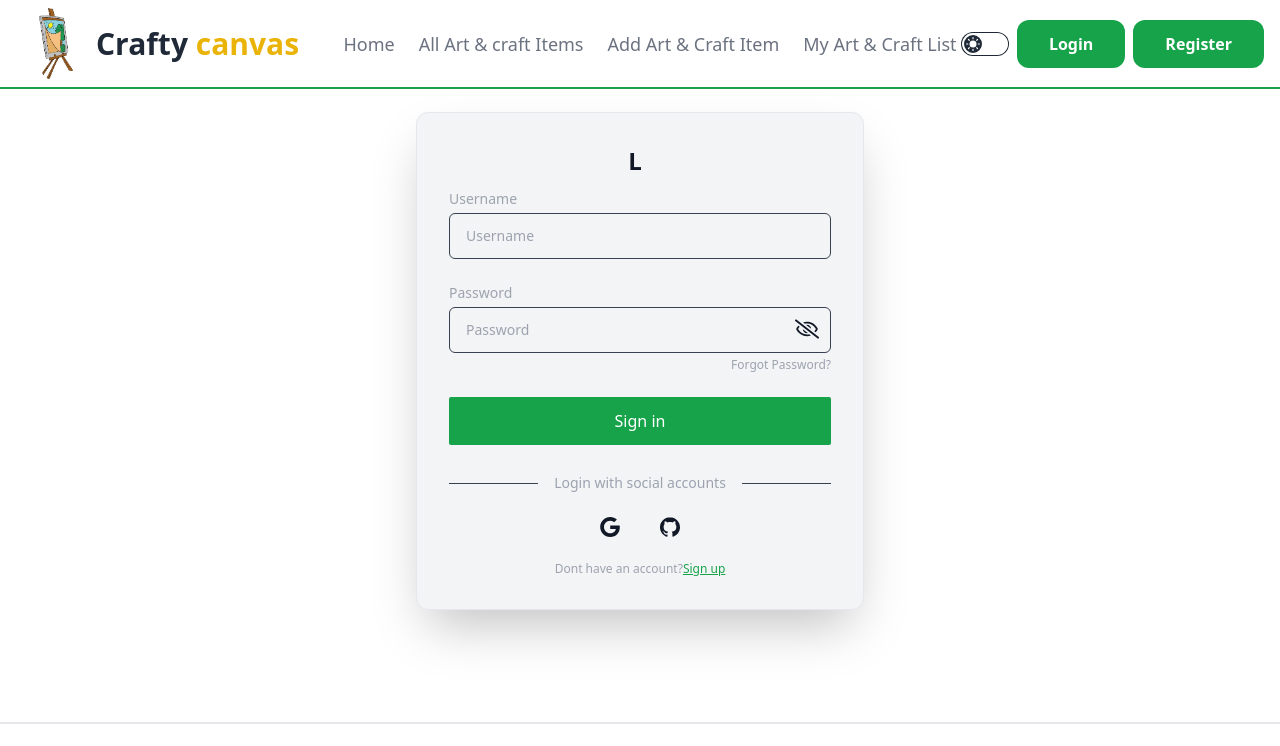
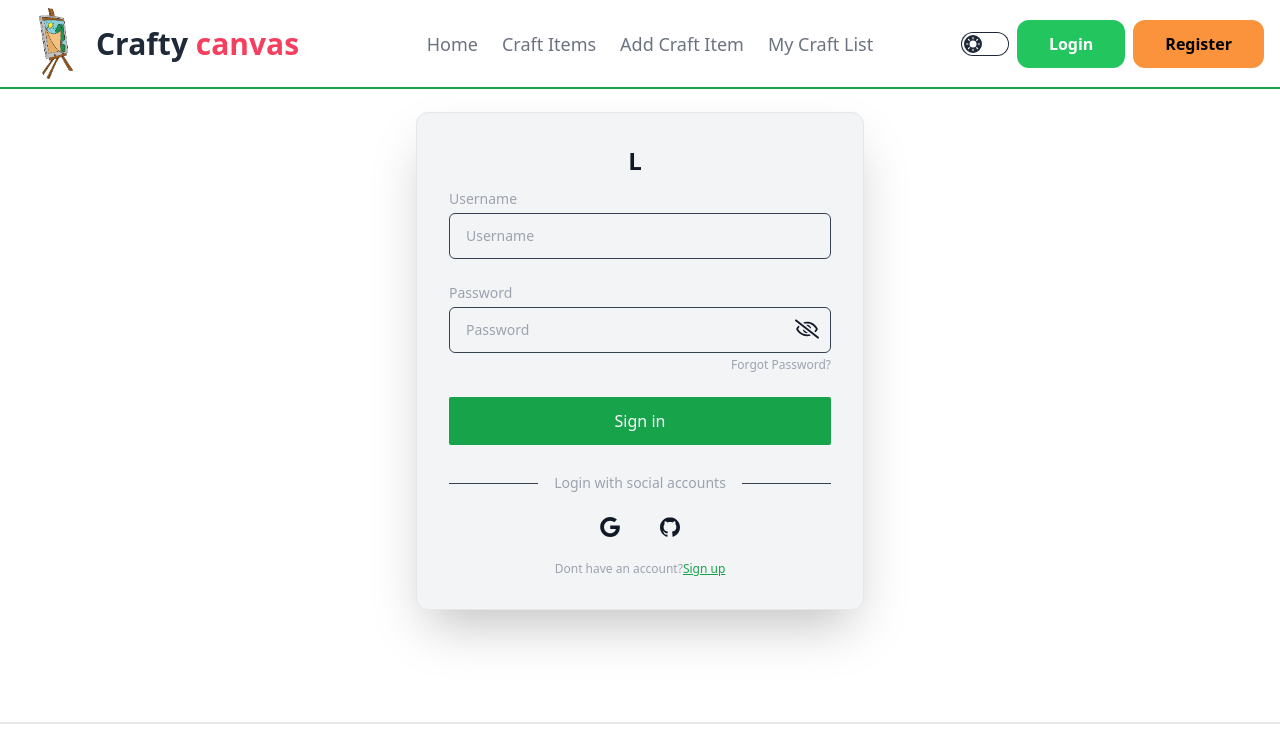
Before and after one commit to Arittro7/crafty-canvas-client, a React (Vite) app: page /login in a window 1280 px wide. Shown: the top 746 px of the page. Built offline with nearby package versions, Linux system fonts and the light colour scheme; no server answers.

Commit message:
add cart

```diff
--- a/index.html
+++ b/index.html
@@ -2,7 +2,7 @@
 <html lang="en" data-theme="light">
   <head>
     <meta charset="UTF-8" />
-    <link rel="icon" type="image/svg+xml" href="/public/favicon.png" />
+    <link rel="icon" type="image/svg+xml" href="/public/logo.png" />
     <meta name="viewport" content="width=device-width, initial-scale=1.0" />
     <title>Crafty Canvas</title>
   </head>
--- a/src/components/AddArts/AddArts.jsx
+++ b/src/components/AddArts/AddArts.jsx
@@ -24,8 +24,6 @@ const AddArts = () => {
         const processing_time = form.processing_time.value;
         const stockStatus = form.stockStatus.value;
         const artItem = { email, Name, image_url, item_name, subcategory_Name, description, price, rating, customization, processing_time, stockStatus }
-        // console.log(artItem);
-        // console.log(subcategory_Name);
 
         fetch('https://crud-operaion.vercel.app/arts', {
             method: 'post',
@@ -63,7 +61,7 @@ const AddArts = () => {
                     />
                 </h1>
             </div>
-            <form onSubmit={handleAddItem} className="space-y-6 max-w-3xl mx-auto dark:bg-slate-600 light:bg-white shadow-2xl p-10 border rounded-lg">
+            <form onSubmit={handleAddItem} className="space-y-6 max-w-3xl mx-auto bg-gray-300 light:bg-white shadow-2xl p-10 border rounded-lg">
                 <div className="flex items-center lg:flex-row flex-col gap-9">
                     <div className="space-y-1 text-sm w-full">
                         <label htmlFor="Email" className="block text-lg font-semibold text-gray-400 ">User Email
@@ -86,10 +84,7 @@ const AddArts = () => {
                     </div>
                 </div>
                 <div className="flex items-center lg:flex-row flex-col gap-9">
-                    {/* <div className="space-y-1 text-sm w-full">
-                        <label htmlFor="subcategory_Name" className="block text-lg font-semibold text-gray-400"></label>
-                        <input type='text' required name="subcategory_Name" id="subcategory_Name" placeholder="subcategory_Name" className="w-full px-4 py-3 rounded-md border-gray-700 text-gray-900 bg-gray-100  focus:border-violet-400 border" />
-                    </div> */}
+
                     <div className="space-y-1 text-sm w-full">
                         <label htmlFor="stockStatus" className="block text-lg font-semibold text-gray-400">subcategory_Name</label>
                         <select name="subcategory_Name" id="subcategory_Name" className="border border-gray-700 p-3 rounded-lg w-full">
@@ -117,10 +112,7 @@ const AddArts = () => {
                     </div>
                 </div>
                 <div className="flex items-center lg:flex-row flex-col gap-9">
-                    {/* <div className="space-y-1 text-sm w-full">
-                        <label htmlFor="customization" className="block  text-lg font-semibold text-gray-400">customization</label>
-                        <input type='text' required name="customization" id="customization" placeholder="yes or no" className="w-full px-4 py-3 rounded-md border-gray-700 text-gray-900 bg-gray-100  focus:border-violet-400 border" />
-                    </div> */}
+
                     <div className="space-y-1 text-sm w-full">
                         <label htmlFor="customization" className="block text-lg font-semibold text-gray-400">customization</label>
                         <select name="customization" id="customization" className="border border-gray-700 p-3 rounded-lg w-full">
@@ -133,10 +125,7 @@ const AddArts = () => {
                         <input type='text' required name="processing_time" id=" processing_time" placeholder=" processing_time" className="w-full px-4 py-3 rounded-md border-gray-700 text-gray-900 bg-gray-100  focus:border-violet-400 border" />
                     </div>
                 </div>
-                {/* <div className="space-y-1 text-sm w-1/2">
-                    <label htmlFor="stockStatus" className="block text-lg font-semibold text-gray-400"> stockStatus</label>
-                    <input type='text' name="stockStatus" id=" stockStatus" placeholder="example- In stock or Made to Order" required className="w-full px-4 py-3 rounded-md border-gray-700 text-gray-900 bg-gray-100 focus:border-violet-400 border" />
-                </div> */}
+
                 <div className="space-y-1 text-sm w-full">
                         <label htmlFor="stockStatus" className="block text-lg font-semibold text-gray-400">stockStatus</label>
                         <select name="stockStatus" id="stockStatus" className="border border-gray-700 p-3 rounded-lg w-full">
@@ -146,7 +135,7 @@ const AddArts = () => {
                     </div>
 
 
-                <button className="block w-full p-3 text-center rounded-sm text-white bg-green-600">Add to website</button>
+                <button className="block w-full p-3 text-center rounded-sm text-white bg-green-600">Add to Database</button>
             </form>
         </div>
     );
--- a/src/components/Navbar.jsx
+++ b/src/components/Navbar.jsx
@@ -6,7 +6,6 @@ import { CgMail } from "react-icons/cg";
 import { IoIosLogOut } from "react-icons/io";
 import { Tooltip } from 'react-tooltip'
 import { toast } from "react-toastify";
-// import myArt from '../../public/favicon.png'
 import myArt from '../../public/logo.png'
 
 
@@ -15,7 +14,7 @@ const Navbar = () => {
     const [openProfile, setOpenProfile] = useState(false)
     const [open, setOpen] = useState(false)
 
-    const hangleLogOut = () => {
+    const handleLogOut = () => {
         logOut()
         toast('log out successfully')
     }
@@ -38,16 +37,16 @@ const Navbar = () => {
                 <Link to={'/'} className="navbar-start flex items-center">
                     <img className="w-10 md:w-20" src={myArt} alt="" />
                     <p className="text-2xl md:text-3xl font-bold cursor-pointer">
-                        Crafty <span className="text-yellow-500">canvas</span></p>
+                        Crafty <span className="text-rose-500">canvas</span></p>
                 </Link>
 
 
                 <div className={`navbar-center md:flex md:items-center md:static absolute transition-all z-[-1] md:z-auto left-0  bg-white md:bg-transparent w-full md:w-auto  md:py-0 text-gray-500  py-4 top-16 ${open ? 'block' : 'hidden'} duration-500 md:shadow-none shadow-xl`}>
                     <ul className="text-lg font-medium flex lg:flex-row flex-col md:space-y-0 md:space-x-6 space-x-0 space-y-4 py-4 pl-5">
                         <li><NavLink to={'/'} style={styleNav}>Home</NavLink></li>
-                        <li><NavLink to={'/allArts'} style={styleNav}>All Art & craft Items</NavLink></li>
-                        <li><NavLink to={'/AddArts'} style={styleNav}>Add Art & Craft Item</NavLink></li>
-                        <li><NavLink to={'/myArts'} style={styleNav}>My Art & Craft List</NavLink></li>
+                        <li><NavLink to={'/allArts'} style={styleNav}>Craft Items</NavLink></li>
+                        <li><NavLink to={'/AddArts'} style={styleNav}>Add Craft Item</NavLink></li>
+                        <li><NavLink to={'/myArts'} style={styleNav}>My Craft List</NavLink></li>
                     </ul>
                 </div>
 
@@ -85,7 +84,7 @@ const Navbar = () => {
 
                                         <div className="flex items-center gap-3 my-4  pt-3 text-green-600">
                                             <IoIosLogOut className="text-xl"></IoIosLogOut>
-                                            <button onClick={hangleLogOut} className="text-lg font-medium duration-300 text-center">LogOut</button>
+                                            <button onClick={handleLogOut} className="text-lg font-medium duration-300 text-center">LogOut</button>
                                         </div>
                                     </div>
                                 </div>
@@ -93,8 +92,8 @@ const Navbar = () => {
 
                             :
                             <div className="space-x-2 flex items-center">
-                                <Link to={'/login'} className="px-8 py-3 bg-green-600 text-white font-semibold rounded-xl">Login</Link>
-                                <Link to={'/signUp'} className="px-8 py-3 hidden md:block bg-green-600 text-white font-semibold rounded-xl">Register</Link>
+                                <Link to={'/login'} className="px-8 py-3 bg-green-500 text-white font-semibold rounded-xl">Login</Link>
+                                <Link to={'/signUp'} className="px-8 py-3 hidden md:block bg-orange-400 text-black font-semibold rounded-xl">Register</Link>
                             </div>
                     }
                 </div>
```
